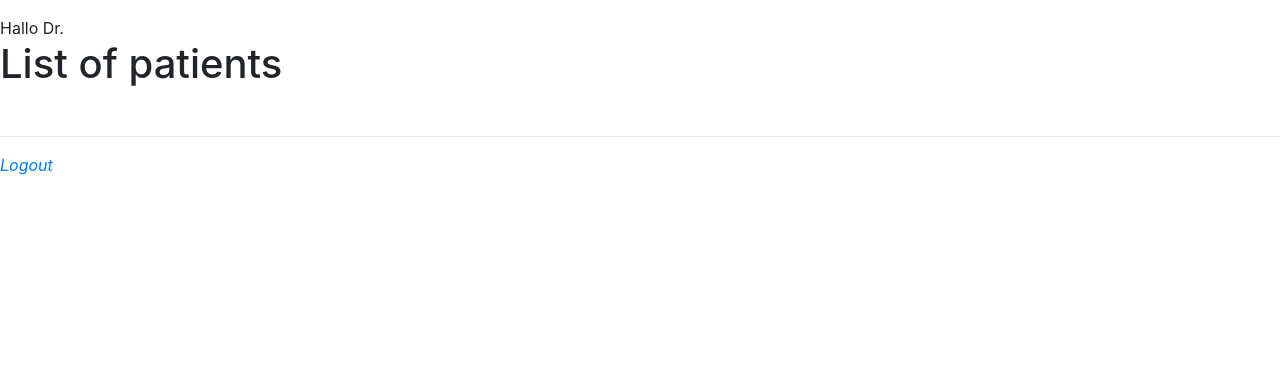
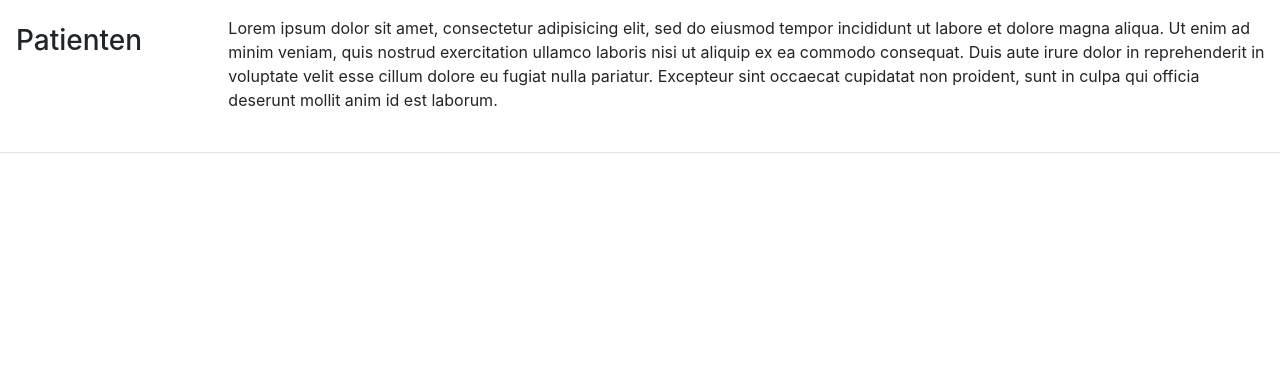
Before and after one commit to engeld/groupL, a PHP site: page /listPatients.php in a window 1280 px wide. Shown: the part 56-430 px from the top of the page. Run offline with PHP 8.4, Linux system fonts and the light colour scheme; the visitor is signed in with stand-in values (Sample User, id 1); data that the repository does not hold is empty.

Commit message:
design stuff

```diff
--- a/listPatients.php
+++ b/listPatients.php
@@ -12,7 +12,6 @@ if(!isset($_SESSION['user'])){
 
 include('pdo.inc.php');
 echo "<body class='nav'>\n";
-echo "Hallo Dr. ";
 ?>
 
 <nav class="navbar navbar-expand-md navbar-dark fixed-top bg-dark">
@@ -39,21 +38,20 @@ echo "Hallo Dr. ";
   </div>
 </nav>
 
-
+<div class="container-fluid">
+  <div class="row">
+    <div class="col-sm-3 col-lg-2">
+      <nav class="navbar navbar-inverse navbar-fixed-side">
+        <!-- normal collapsible navbar markup -->
+        <h3>Patienten</h3>
          <?php
             try {
                 $dbh = new PDO("mysql:host=$hostname;dbname=$dbname", $username, $password);
-    /*** echo a message saying we have connected ***/
-
-    echo '<h1>List of patients</h1>';
-    $sql = "select * from patient";
-
-    $result = $dbh->query($sql);
+                $result = $dbh->query("select * from patient");
 
                 while($line = $result->fetch()){
                   echo "<a href='viewPatient.php?id=".$line['patientID']."'>";
                   echo $line['first_name']." ".$line['name'];
-
                   echo "</a><br>\n";
                 }
 
@@ -62,8 +60,19 @@ try {
                 /*** echo the sql statement and error message ***/
                 echo $e->getMessage();
             }
-
             ?>
+      </nav>
+    </div>
+    <div class="col-sm-9 col-lg-10">
+      <!-- your page content -->
+      Lorem ipsum dolor sit amet, consectetur adipisicing elit, sed do eiusmod
+      tempor incididunt ut labore et dolore magna aliqua. Ut enim ad minim veniam,
+      quis nostrud exercitation ullamco laboris nisi ut aliquip ex ea commodo
+      consequat. Duis aute irure dolor in reprehenderit in voluptate velit esse
+      cillum dolore eu fugiat nulla pariatur. Excepteur sint occaecat cupidatat non
+      proident, sunt in culpa qui officia deserunt mollit anim id est laborum.
+    </div>
+  </div>
+</div>
 <br />
 <hr />
-<i><a href="logout.php">Logout</a></i>
```
Lines whose indentation alone changed are shown as unchanged.
